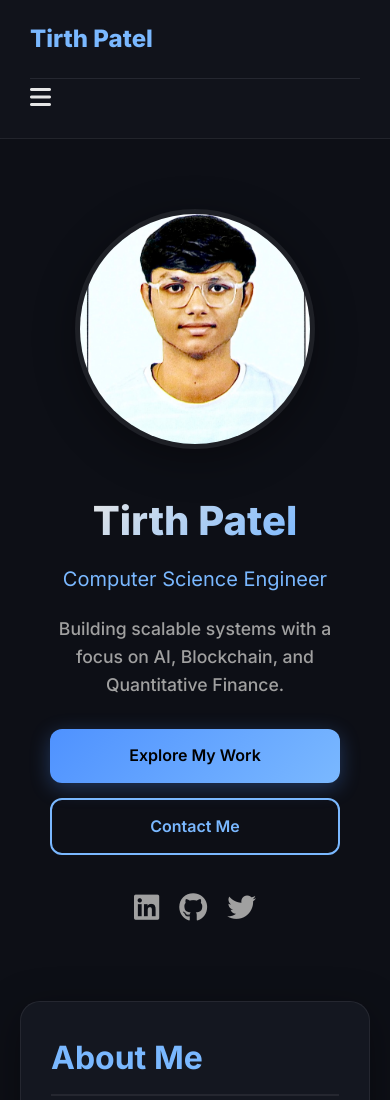
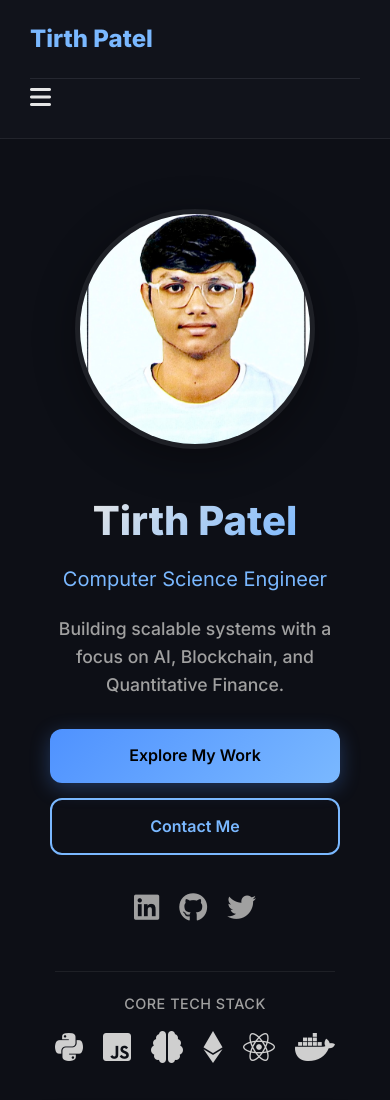
Before and after one commit to Tirth5105/Tirth5105.github.io, a plain HTML site: page index.html in a window 390 px wide. Shown: the top 1100 px of the page. Drawn offline with Linux system fonts and the light colour scheme.

Commit message:
Update index.html

```diff
--- a/index.html
+++ b/index.html
@@ -161,15 +161,15 @@
       transform: translateY(0);
     }
 
-    /* --- 5. Hero Section (UPDATED) --- */
+    /* --- 5. Hero Section --- */
     .hero {
       display: flex;
-      padding: 120px 60px;
+      padding: 100px 60px;
       justify-content: center;
       align-items: center;
       gap: 80px;
       text-align: left;
-      min-height: 80vh;
+      min-height: 90vh;
       background: none;
       border: none;
       box-shadow: none;
@@ -191,6 +191,11 @@
         box-shadow: 0 0 40px rgba(122, 184, 255, 0.4);
     }
 
+    .hero-text {
+        flex: 1;
+        max-width: 600px;
+    }
+
     .hero-text h1 {
       font-weight: 800;
       margin-bottom: 10px;
@@ -210,10 +215,9 @@
         font-size: 1.1rem;
         color: var(--text-dark);
         font-weight: 500;
-        margin-bottom: 30px; /* Added margin */
+        margin-bottom: 30px;
     }
 
-    /* NEW Button Styles */
     .hero-buttons {
         display: flex;
         gap: 15px;
@@ -252,7 +256,6 @@
         transform: translateY(-3px);
     }
 
-    /* NEW Hero Socials */
     .hero-socials {
         margin-top: 30px;
         display: flex;
@@ -269,6 +272,39 @@
         color: var(--primary-blue);
         transform: scale(1.1);
     }
+
+    .hero-tech-stack {
+        margin-top: 40px;
+        padding-top: 20px;
+        border-top: 1px solid var(--border-color);
+    }
+
+    .hero-tech-stack .tech-label {
+        font-size: 0.9rem;
+        color: var(--text-dark);
+        font-weight: 500;
+        margin-bottom: 15px;
+        text-transform: uppercase;
+        letter-spacing: 0.5px;
+    }
+
+    .hero-tech-stack .tech-icons {
+        display: flex;
+        gap: 20px;
+        align-items: center;
+    }
+
+    .hero-tech-stack .tech-icon {
+        font-size: 2rem;
+        color: var(--text-med);
+        transition: all 0.3s ease;
+    }
+
+    .hero-tech-stack .tech-icon:hover {
+        color: var(--primary-blue);
+        transform: scale(1.2);
+    }
+
 
     /* --- 6. Content Sections (About, Education, etc.) --- */
     .content-item {
@@ -555,7 +591,7 @@
         color: var(--text-dark);
     }
 
-    /* --- 9. Contact Section --- */
+    /* --- 9. Contact Section (FIXED LAYOUT) --- */
     .contact-wrapper {
         display: grid;
         grid-template-columns: 1fr 1fr;
@@ -728,7 +764,7 @@
       }
 
       .hero-text {
-          align-items: center; /* Center hero content on mobile */
+          align-items: center;
           display: flex;
           flex-direction: column;
       }
@@ -738,16 +774,25 @@
       }
 
       .hero-buttons {
-          flex-direction: column; /* Stack buttons on mobile */
+          flex-direction: column;
           width: 100%;
       }
 
       .btn-primary, .btn-secondary {
-          width: 100%; /* Make buttons full-width on mobile */
+          width: 100%;
       }
 
       .hero-socials {
-          justify-content: center; /* Center social icons */
+          justify-content: center;
+      }
+
+      .hero-tech-stack {
+          align-items: center;
+      }
+
+      .hero-tech-stack .tech-icons {
+          justify-content: center;
+          flex-wrap: wrap;
       }
 
       .container {
@@ -823,7 +868,18 @@
         <a href="#" target="_blank" title="Twitter/X"><i class="fab fa-twitter"></i></a>
     </div>
 
-  </div>
+    <div class="hero-tech-stack">
+        <p class="tech-label">Core Tech Stack</p>
+        <div class="tech-icons">
+            <i class="fab fa-python tech-icon" title="Python"></i>
+            <i class="fab fa-js-square tech-icon" title="JavaScript"></i>
+            <i class="fas fa-brain tech-icon" title="AI/ML"></i>
+            <i class="fab fa-ethereum tech-icon" title="Blockchain"></i>
+            <i class="fab fa-react tech-icon" title="React"></i>
+            <i class="fab fa-docker tech-icon" title="Docker"></i>
+        </div>
+    </div>
+    </div>
   <img src="assets/profile.jpg" alt="Tirth Patel Profile Picture" />
 </section>
 
@@ -926,7 +982,7 @@
 
     <div class="project-card">
       <div class="project-image">
-          <img src="https://images.unsplash.com/photo-1518770660439-4636190af475?crop=entropy&cs=tinysrgb&fit=max&fm=jpg&ixid=M3w0NzEyNjZ8MHwxfGFsbHx8fHx8fHx8fDE2OTk0NjU1Njd8&ixlib=rb-4.0.3&q=80&w=400" alt="AI project image">
+          <img src="assets/project-ai.jpg" alt="AI project image">
       </div>
       <div class="project-content">
         <h3>AI Energy Optimizer</h3>
@@ -946,7 +1002,7 @@
 
     <div class="project-card">
       <div class="project-image">
-          <img src="https://images.unsplash.com/photo-1621293954908-90f89565b83c?crop=entropy&cs=tinysrgb&fit=max&fm=jpg&ixid=M3w0NzEyNjZ8MHwxfGFsbHx8fHx8fHx8fDE2OTk0NjU2MDR8&ixlib=rb-4.0.3&q=80&w=400" alt="Blockchain project image">
+          <img src="assets/project-blockchain.jpg" alt="Blockchain project image">
       </div>
       <div class="project-content">
         <h3>Blockchain Academic Ledger</h3>
@@ -965,7 +1021,7 @@
 
     <div class="project-card">
       <div class="project-image">
-          <img src="https://images.unsplash.com/photo-1599950755322-21f753d03c9a?crop=entropy&cs=tinysrgb&fit=max&fm=jpg&ixid=M3w0NzEyNjZ8MHwxfGFsbHx8fHx8fHx8fDE2OTk0NjU2MzV8&ixlib=rb-4.0.3&q=80&w=400" alt="Trading project image">
+          <img src="assets/project-trading.jpg" alt="Trading project image">
       </div>
       <div class="project-content">
         <h3>Algo Trading Backtester</h3>
@@ -984,7 +1040,7 @@
 
     <div class="project-card">
       <div class="project-image">
-          <img src="https://images.unsplash.com/photo-1507146153580-69a191769968?crop=entropy&cs=tinysrgb&fit=max&fm=jpg&ixid=M3w0NzEyNjZ8MHwxfGFsbHx8fHx8fHx8fDE2OTk0NjU2NjZ8&ixlib=rb-4.0.3&q=80&w=400" alt="NLP project image">
+          <img src="assets/project-nlp.jpg" alt="NLP project image">
       </div>
       <div class="project-content">
         <h3>Real-time Sentiment Analyzer</h3>
@@ -1004,7 +1060,7 @@
 
     <div class="project-card">
       <div class="project-image">
-          <img src="https://images.unsplash.com/photo-1517694712202-14261e80e377?crop=entropy&cs=tinysrgb&fit=max&fm=jpg&ixid=M3w0NzEyNjZ8MHwxfGFsbHx8fHx8fHx8fDE2OTk0NjU2OTJ8&ixlib=rb-4.0.3&q=80&w=400" alt="Web dev project image">
+          <img src="assets/project-queue.jpg" alt="Web dev project image">
       </div>
       <div class="project-content">
         <h3>Distributed Task Queue</h3>
@@ -1030,7 +1086,7 @@
 
         <a href="#" class="article-card">
             <div class="article-image">
-                <img src="https://images.unsplash.com/photo-1640340434855-Abolf06f414a8?crop=entropy&cs=tinysrgb&fit=max&fm=jpg&ixid=M3w0NzEyNjZ8MHwxfGFsbHx8fHx8fHx8fDE2OTk0NjU4MzZ8&ixlib=rb-4.0.3&q=80&w=400" alt="DeFi article image">
+                <img src="assets/article-defi.jpg" alt="DeFi article image">
             </div>
             <div class="article-content">
                 <h3>The Future of Decentralized Finance: A 5-Year Outlook</h3>
@@ -1041,7 +1097,7 @@
 
         <a href="#" class="article-card">
             <div class="article-image">
-                <img src="https://images.unsplash.com/photo-1554260570-e66dc38a0328?crop=entropy&cs=tinysrgb&fit=max&fm=jpg&ixid=M3w0NzEyNjZ8MHwxfGFsbHx8fHx8fHx8fDE2OTk0NjU4Njh8&ixlib=rb-4.0.3&q=80&w=400" alt="Stock market article image">
+                <img src="assets/article-stocks.jpg" alt="Stock market article image">
             </div>
             <div class="article-content">
                 <h3>Training a Neural Network for Stock Market Prediction</h3>
@@ -1052,7 +1108,7 @@
 
         <a href="#" class="article-card">
             <div class="article-image">
-                <img src="https://images.unsplash.com/photo-1516116216624-53e6973c35dd?crop=entropy&cs=tinysrgb&fit=max&fm=jpg&ixid=M3w0NzEyNjZ8MHwxfGFsbHx8fHx8fHx8fDE2OTk0NjU5MTJ8&ixlib=rb-4.0.3&q=80&w=400" alt="System design article image">
+                <img src="assets/article-system.jpg" alt="System design article image">
             </div>
             <div class="article-content">
                 <h3>System Design: Architecting a Scalable Microservice</h3>
```
